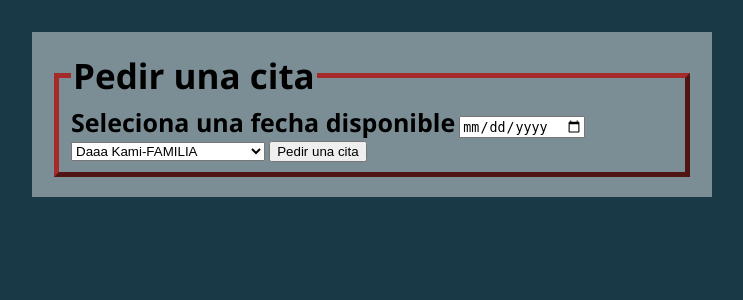
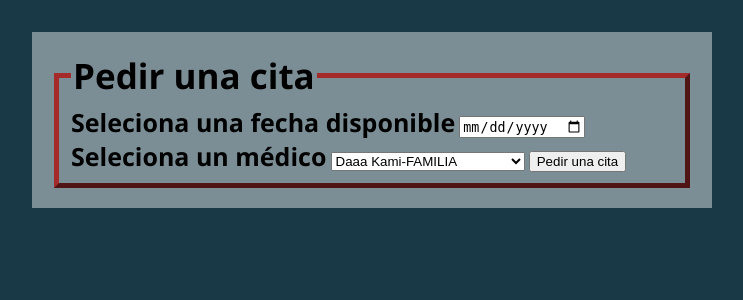
Before and after one commit to xtrerw/Ambulatorio, a PHP site: page /cita.php in a window 1280 px wide. Shown: the part 70-370 px from the top of the page, without its empty margins (268-1011 px from the left). Run offline with PHP 8.4, Linux system fonts and the light colour scheme; data that the repository does not hold is empty.

Commit message:
label cita

```diff
--- a/cita.php
+++ b/cita.php
@@ -28,6 +28,7 @@ include("tablas/crea_tablas.php");
     <form action="">
     <label>Seleciona una fecha disponible</label>
     <input type="date" name="fecha" id="">
+    <label>Seleciona un médico</label>
     <select name="medico" id="">
         <?php
             $select = "SELECT DISTINCT * FROM medico";
```
Lines whose indentation alone changed are shown as unchanged.
